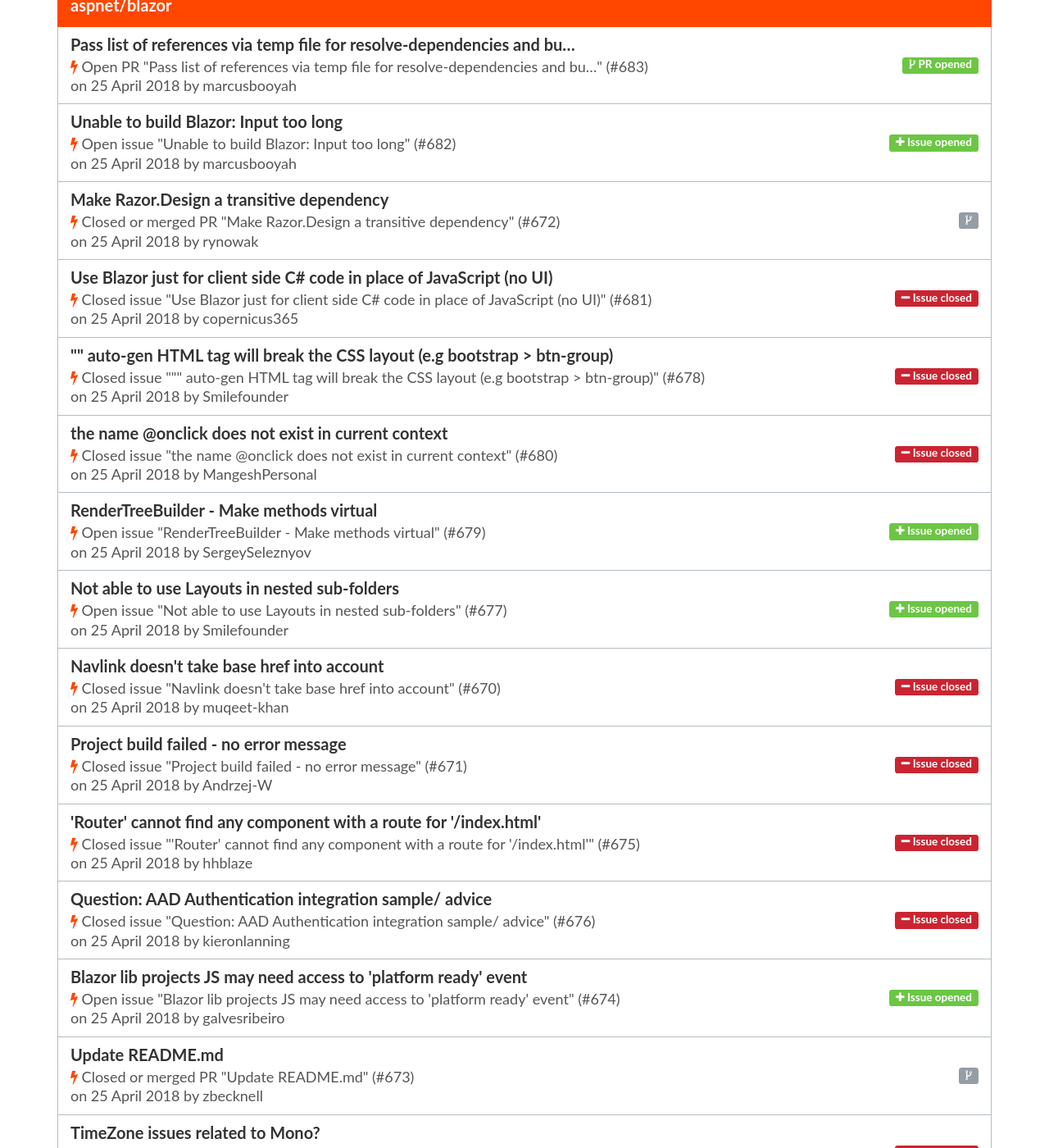
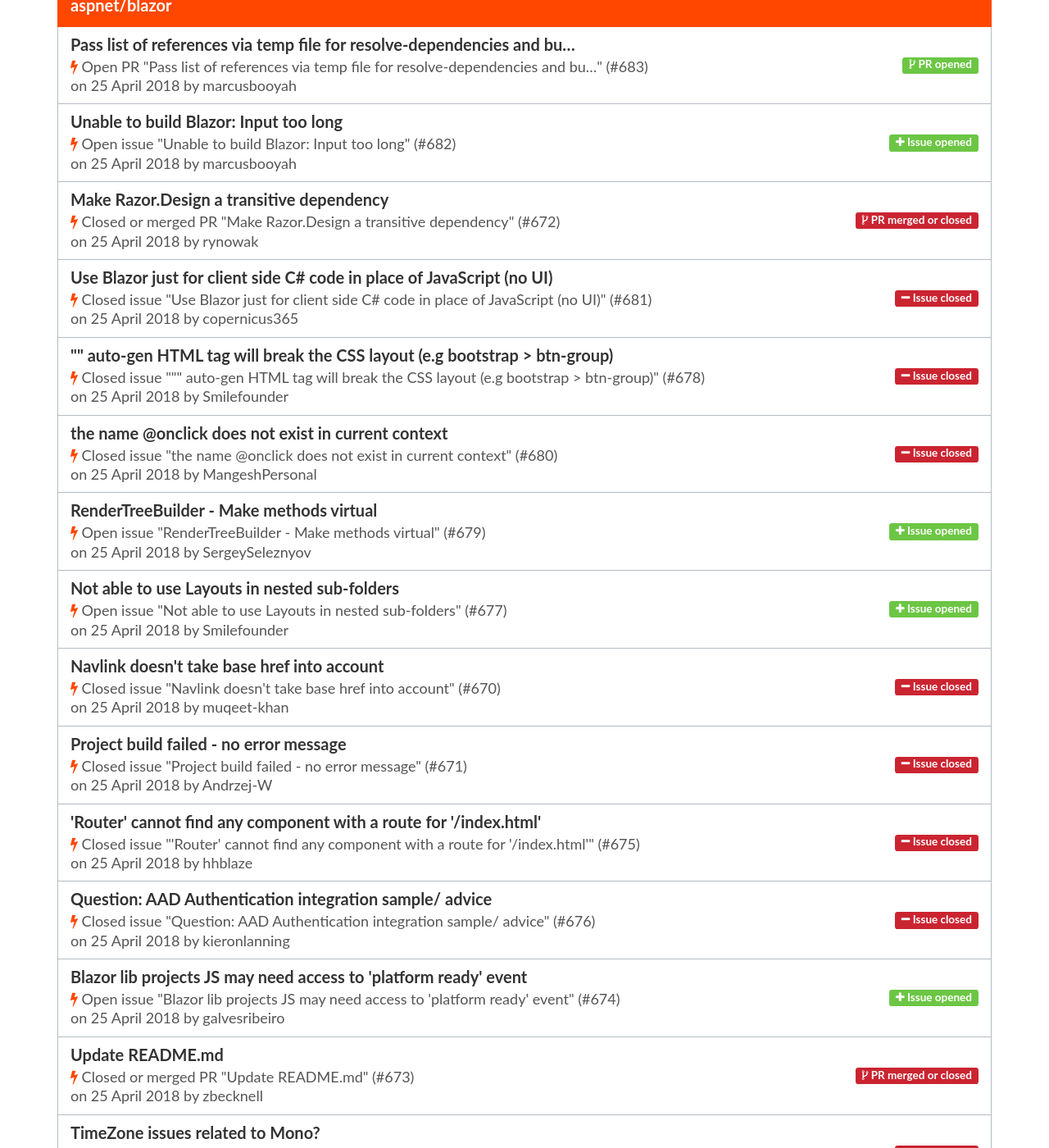
Before and after one commit to Code-Inside/KnowYourStack, a Jekyll site: the page built from _pages/blazor.html, in a window 1280 px wide and 1400 px high, scrolled down 293 px. Shown: the whole window at 82% size. Built offline with Jekyll 4.4.1, drawn with Linux system fonts in a browser that asks for light colours; nearby versions of some CDN libraries.

Commit message:
Update DisplayGitHubIssueItem.html

```diff
--- a/_includes/DisplayGitHubIssueItem.html
+++ b/_includes/DisplayGitHubIssueItem.html
@@ -10,7 +10,7 @@
                 {% if include.issueItem.State == "open" %}
 			{% assign color = '#6cc644' %}
 			{% assign text = 'PR opened' %}
-		{% elsif include.eventItem.State == "closed" %}
+		{% elsif include.issueItem.State == "closed" %}
 			{% assign color = '#cb2431' %}
 			{% assign text = 'PR merged or closed' %}
 		{% endif %}
```
